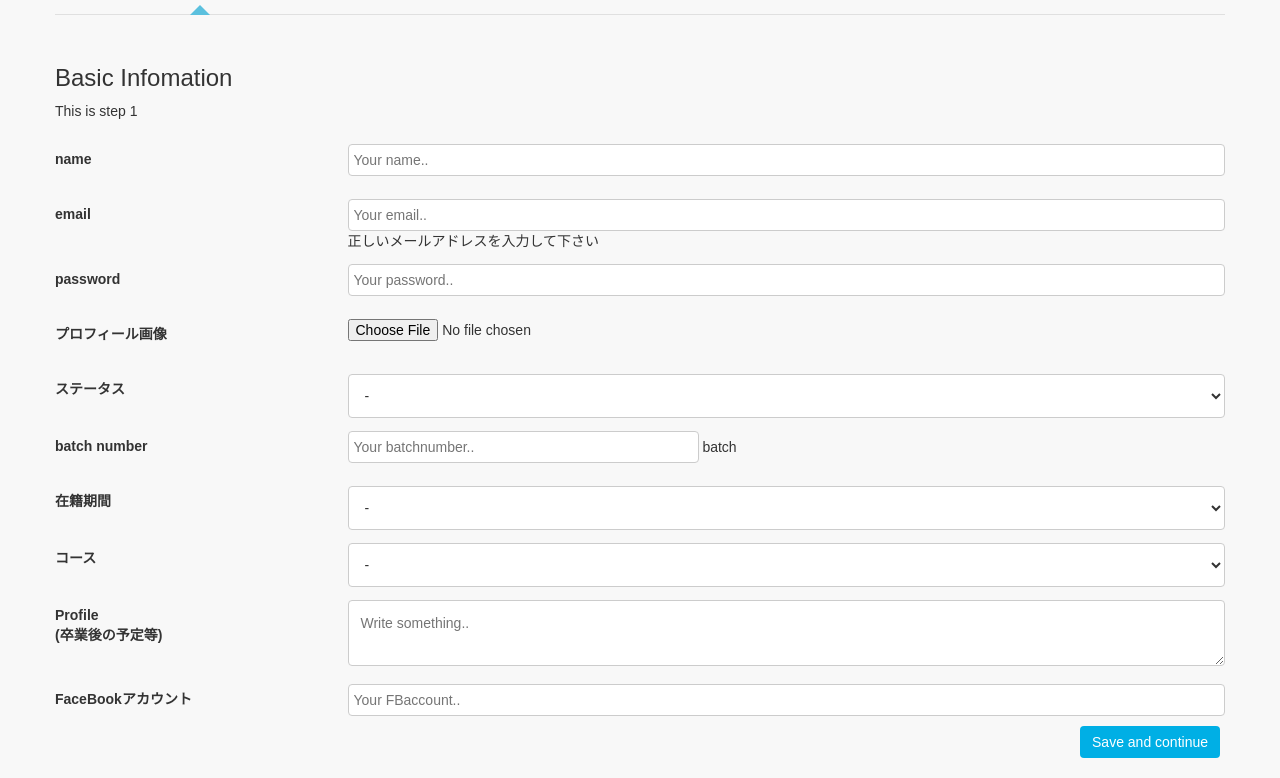
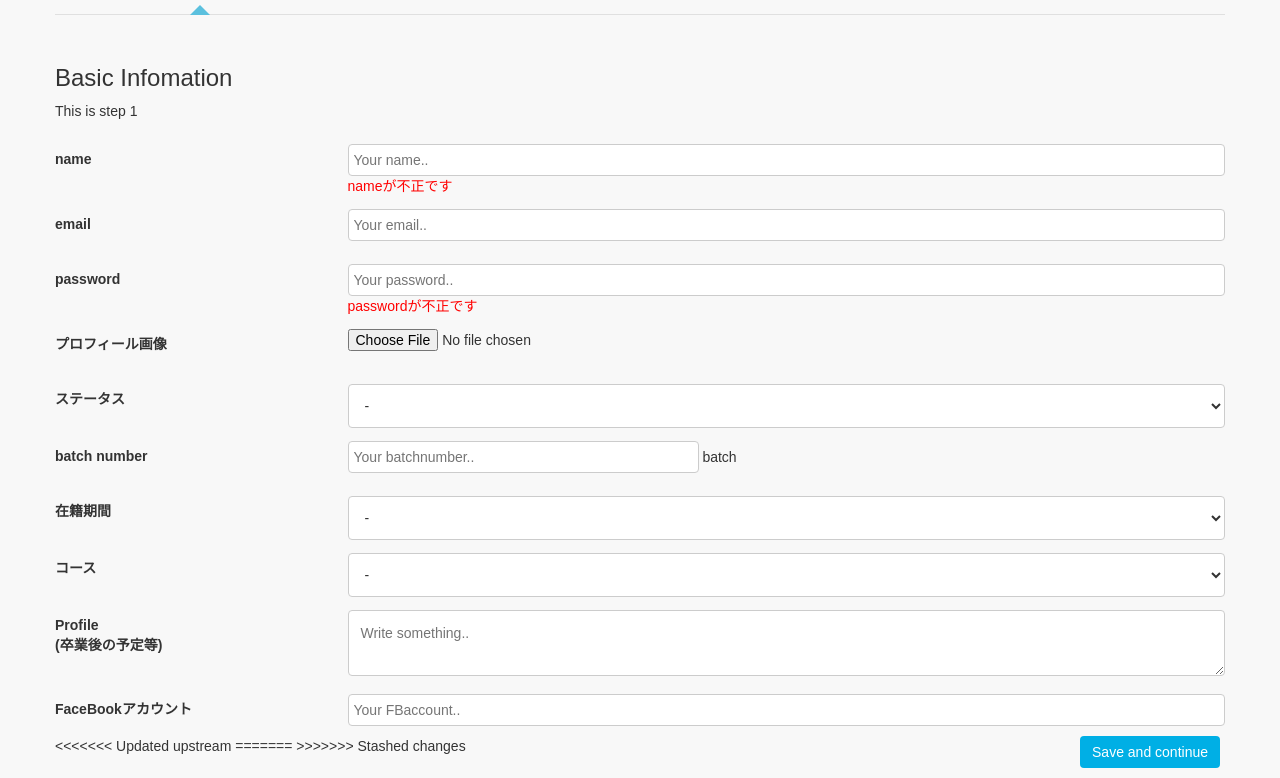
Before and after one commit to ricofukase8/Bridge, a PHP site: page /signup.php in a window 1280 px wide. Shown: the part 315-1093 px from the top of the page. Run offline with PHP 8.4, Linux system fonts and the light colour scheme; data comes from the database, SQL or seed files in the repository; some libraries are stand-ins or nearby versions.

Commit message:
・home.phpプロフィール修正 ・signupのバリデーション

```diff
--- a/assets/css/home/style.css
+++ b/assets/css/home/style.css
@@ -29,6 +29,7 @@ body {
   float: left;
   width: 75%;
   margin-top: 13px !important;
+  color: #878787 !important;
 }
 
 #hoge{
@@ -445,6 +446,10 @@ ol {
 .categorie-item:hover .ci-text p,
 .categorie-item:hover .ci-text span {
 	color: #fff;
+}
+
+.hide {
+	display: none;
 }
 
 /*------------------
@@ -938,6 +943,7 @@ ol {
 	color: #474747;
 }
 
+.career_period
 /*------------------
     Other Pages
 ---------------------
--- a/assets/css/signup/signup.css
+++ b/assets/css/signup/signup.css
@@ -177,3 +177,7 @@ span.round-tab:hover {
 #next-btn:hover{
     background-color: #0688B5;
 }
+
+.error {
+  color: #ff0000;
+}
--- a/assets/js/signup.js
+++ b/assets/js/signup.js
@@ -1,14 +1,75 @@
 $(function() {
+   import Joi from 'joi'
+
+   const User = Joi.object().keys({
+     name: Joi.string().required(),
+     email: Joi.string().email(),
+     password: Joi.string().min(4).max(14).required()
+   })
+
+      new Vue({
+     el: '#app',
+     data () {
+       return {
+         formData: {
+           name: '',
+           email: '',
+           password: ''
+         },
+         errors: {
+           name: false,
+           email: false,
+           password: false
+         },
+         touched: {
+           name: false,
+           email: false,
+           password: false
+         }
+       }
+     },
+     methods: {
+       validate (name) {
+         this.touched[name] = true
+         Object.keys(this.errors).forEach((k)=>{
+           this.errors[k] = false
+         })
+         const result = Joi.validate({...this.formData}, this.schema, { abortEarly: false })
+         console.log(result)
+         if (result.error) {
+           result.error.details.forEach((detail) => {
+             const name = detail.path[0]
+             if(this.touched[name]) this.errors[name] = true
+           })
+         }
+       }
+     },
+     computed: {
+       isValid () {
+         let isValid = true
+
+         Object.entries(this.errors).forEach(([k,v]) => {
+           if(v) isValid = false
+         })
+         Object.entries(this.touched).forEach(([k,v]) => {
+           if(!v) isValid = false
+         })
+         return isValid
+       },
+       schema () {
+         return Joi.object().keys({
+           user_id: Joi.string().required(),
+           email: Joi.string().email(),
+           password: Joi.string().min(12).required()
+         })
+       }
+     }
+   })
+
+
    $(document).on('click', '#next-btn', function() {
       $('html,body').scrollTop(0);
    })
-
-
-   // $(document).on('click', '#panel-btn', function() {
-   //    $("#company-toggle").slideToggle(400);
-   //    $('#panel-btn-icon').toggleClass('close');
-   //    return false;
-   // })
 
    $(document).on('click', '#next-btn', function() {
 
--- a/components/step1.php
+++ b/components/step1.php
@@ -8,7 +8,8 @@
           <label for="name">name</label>
         </div>
         <div class="col-75">
-        <input type="text" id="name" name="input_name" placeholder="Your name.." value="<?php echo isset($signin_user) ? $signin_user["name"] : ''; ?>">
+        <input @blur="validate('name')" v-model="formData.name" type="text" id="name" name="input_name" placeholder="Your name.." value="<?php echo isset($signin_user) ? $signin_user["name"] : ''; ?>">
+        <span class="error" v-if="errors.name"><br>nameが不正です</span>
         </div>
       </div>
       <div class="row">
@@ -16,8 +17,12 @@
           <label for="email">email</label>
         </div>
         <div class="col-75">
+
           <input type="email" id="email" name="input_email" placeholder="Your email.." value="<?php echo isset($signin_user) ? $signin_user["email"] : ''; ?>">
-          <span class="sng-email-alert">正しいメールアドレスを入力して下さい</span>
+          <!-- <span class="sng-email-alert">正しいメールアドレスを入力して下さい</span> -->
+          <!-- <input @blur="validate('email')" v-model="formData.email" type="email" id="email" name="input_email" placeholder="Your email.." value="<?php echo isset($signin_user) ? $signin_user["email"] : ''; ?>">
+          <span class="error" v-if="errors.email"><br>emailが不正です</span> -->
+
         </div>
       </div>
       <div class="row">
@@ -25,7 +30,8 @@
           <label for="password">password</label>
       </div>
         <div class="col-75">
-          <input type="password" id="password" name="input_password" placeholder="Your password.." value="<?php echo isset($signin_user) ? $signin_user["password"] : ''; ?>">
+          <input @blur="validate('password')" v-model="formData.password" type="password" id="password" name="input_password" placeholder="Your password.." value="<?php echo isset($signin_user) ? $signin_user["password"] : ''; ?>">
+         <span class="error" v-if="errors.password"><br>passwordが不正です</span>
         </div>
       </div>
       <div class="row">
@@ -107,6 +113,7 @@
   </ul>
 </div>
 
+<<<<<<< Updated upstream
 <script>
   // script を初期化する
   window.onload = function() {
@@ -117,3 +124,6 @@
     });
   }
 </script>
+=======
+<script src="assets/js/signup.js"></script>
+>>>>>>> Stashed changes
--- a/function.php
+++ b/function.php
@@ -71,11 +71,13 @@ function getAllUsers($dbh)
 	$sql = 'SELECT * FROM `users` AS `u` ';
 	$sql .= 'JOIN `companies` AS `c` ON `u`.`id` = `c`.`user_id` ';
 	$sql .= 'JOIN `advices_users` AS `a` ON `u`.`id` = `a`.`user_id` ';
+	// $sql .= 'SELECT user_id, id, (SELECT a.advice_id FROM advices_users AS a WHERE a.user_id = advices_users.user_id AND a.id= advices_users.id FOR XML PATH('')) AS  advice_id_concat FROM advices_users GROUP BY user_id, id';
 	$sql .= 'LEFT JOIN advices ad ON a.advices_id = ad.id ';
 	$sql .= 'JOIN `portfolios` AS `p` ON `u`.`id` = `p`.`user_id` ';
 	$sql .= 'LEFT JOIN status s ON u.status_id = s.id ';
 	$sql .= 'LEFT JOIN term_nexseed t ON u.term_nexseed_id = t.id ';
 	$sql .= 'LEFT JOIN courses co ON u.course_id = co.id ';
+
     $stmt = $dbh->prepare($sql);
     $stmt->execute();
 
@@ -93,7 +95,7 @@ function getUser($dbh)
 	$sql .= 'LEFT JOIN term_nexseed t ON u.term_nexseed_id = t.id ';
 	$sql .= 'LEFT JOIN courses co ON u.course_id = co.id ';
 	$sql .= 'WHERE `u`.`id` = ?';
-    $data = [26];
+    $data = [108];
     $stmt = $dbh->prepare($sql);
     $stmt->execute($data);
 
--- a/signup.php
+++ b/signup.php
@@ -1,9 +1,7 @@
 <?php
 session_start();
 require('dbconnect.php');
-// require('get_userdata.php');
 
-// var_dump($_SESSION["bridge"]["id"]);
 ?>
 
 <!DOCTYPE html>
```
Also changed, not shown: assets/js/main.js (+26 -10 lines), home.php (+18 -22 lines), assets/jquery/jquery.js, assets/jquery/jquery.slim.js.
